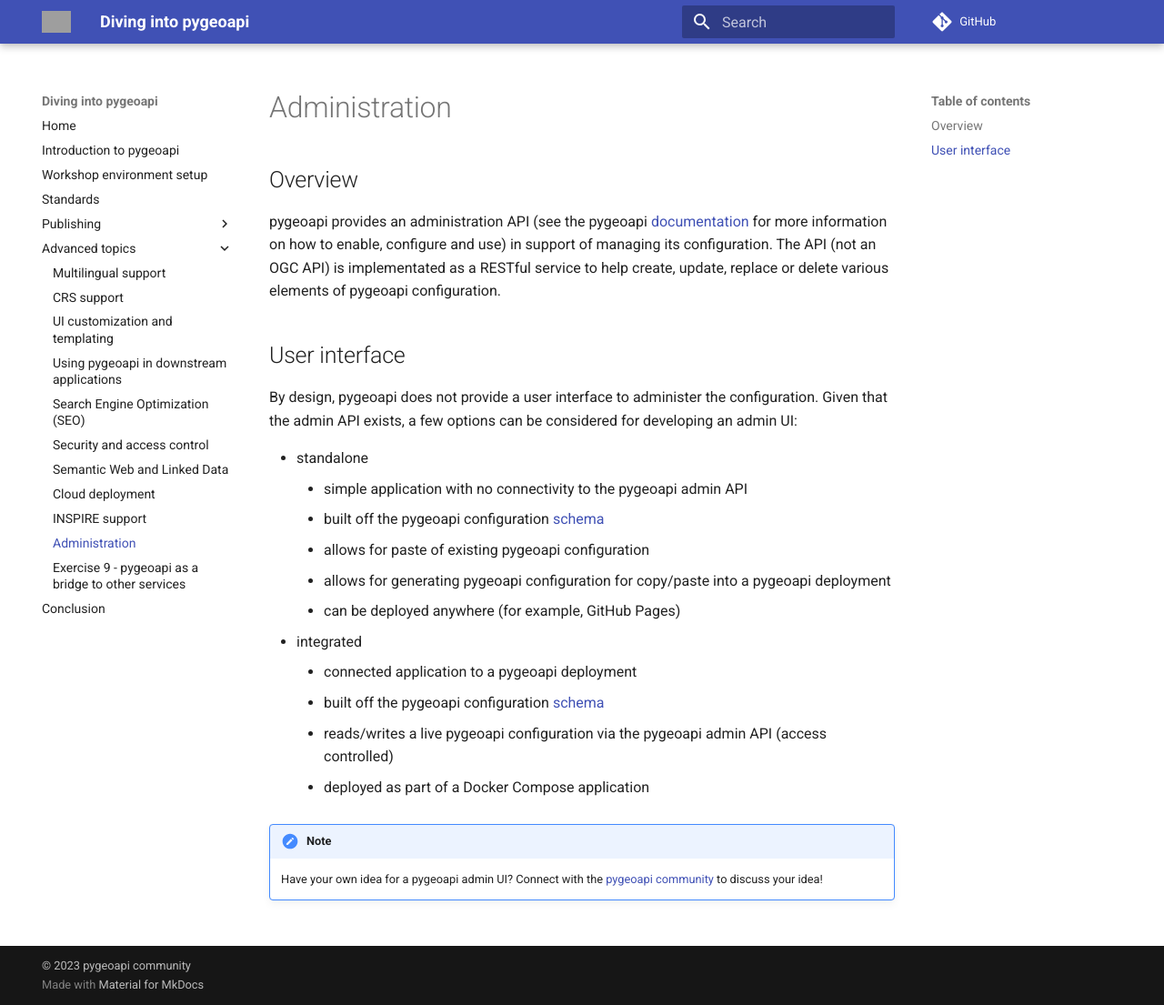
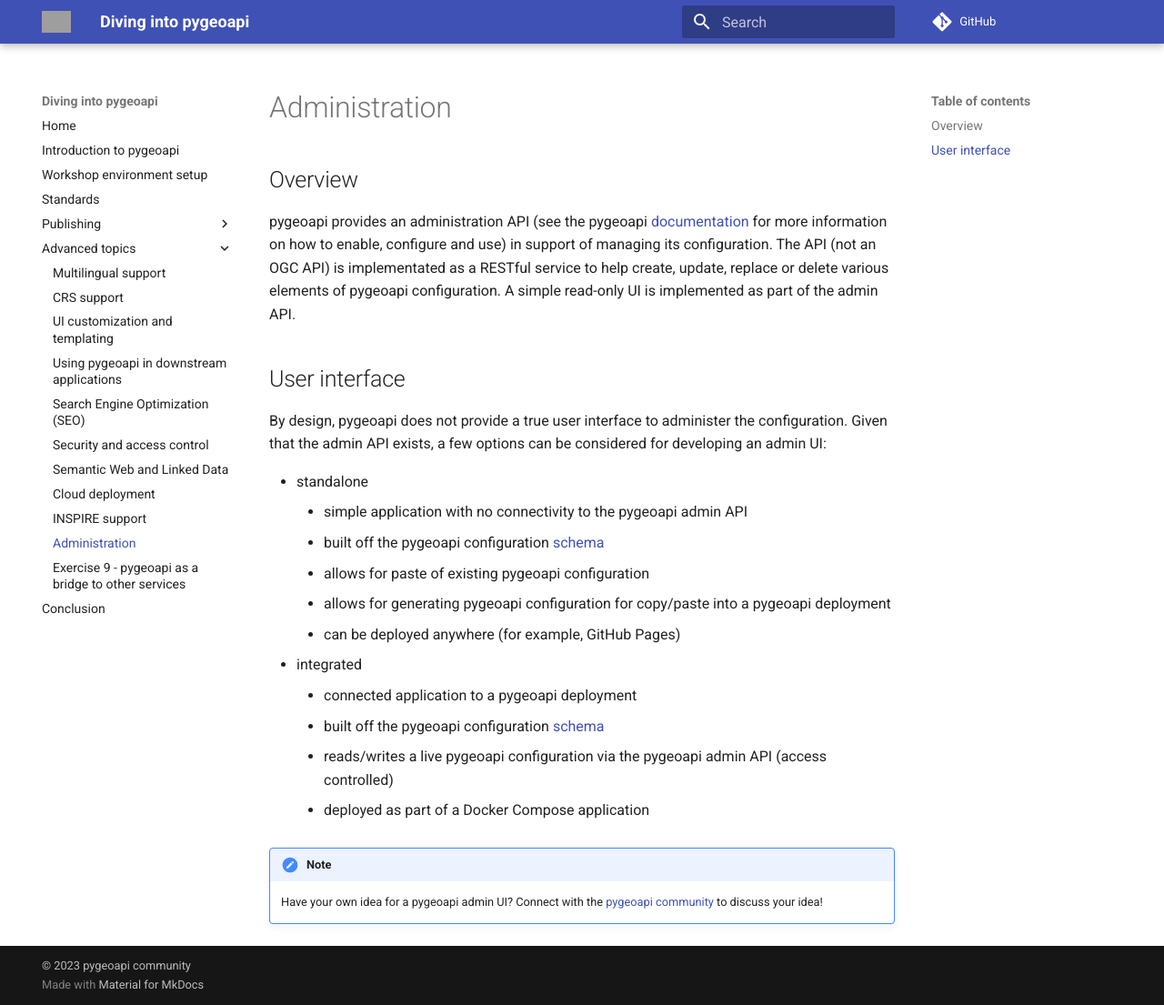
Before and after one commit to geopython/diving-into-pygeoapi, an MkDocs documentation site: the page built from workshop/content/docs/advanced/administration.md, in a window 1280 px wide and 1105 px high. Shown: the whole window at 91% size. Built offline with MkDocs 1.6.1 and Material for MkDocs 9.7.7, drawn with Linux system fonts in a browser that asks for light colours; comment, search, counter and statistics services are not loaded; grey boxes are pictures that could not be loaded.

Commit message:
add note about existing UI for admin API

```diff
--- a/workshop/content/docs/advanced/administration.md
+++ b/workshop/content/docs/advanced/administration.md
@@ -6,11 +6,11 @@ title: Administration
 
 ## Overview
 
-pygeoapi provides an administration API (see the pygeoapi [documentation](https://docs.pygeoapi.io/en/latest/admin-api.html) for more information on how to enable, configure and use) in support of managing its configuration.  The API (not an OGC API) is implementated as a RESTful service to help create, update, replace or delete various elements of pygeoapi configuration.
+pygeoapi provides an administration API (see the pygeoapi [documentation](https://docs.pygeoapi.io/en/latest/admin-api.html) for more information on how to enable, configure and use) in support of managing its configuration.  The API (not an OGC API) is implementated as a RESTful service to help create, update, replace or delete various elements of pygeoapi configuration.  A simple read-only UI is implemented as part of the admin API.
 
 ## User interface
 
-By design, pygeoapi does not provide a user interface to administer the configuration.  Given that the admin API exists, a few options can be considered for developing an admin UI:
+By design, pygeoapi does not provide a true user interface to administer the configuration.  Given that the admin API exists, a few options can be considered for developing an admin UI:
 
 - standalone
     - simple application with no connectivity to the pygeoapi admin API
```
